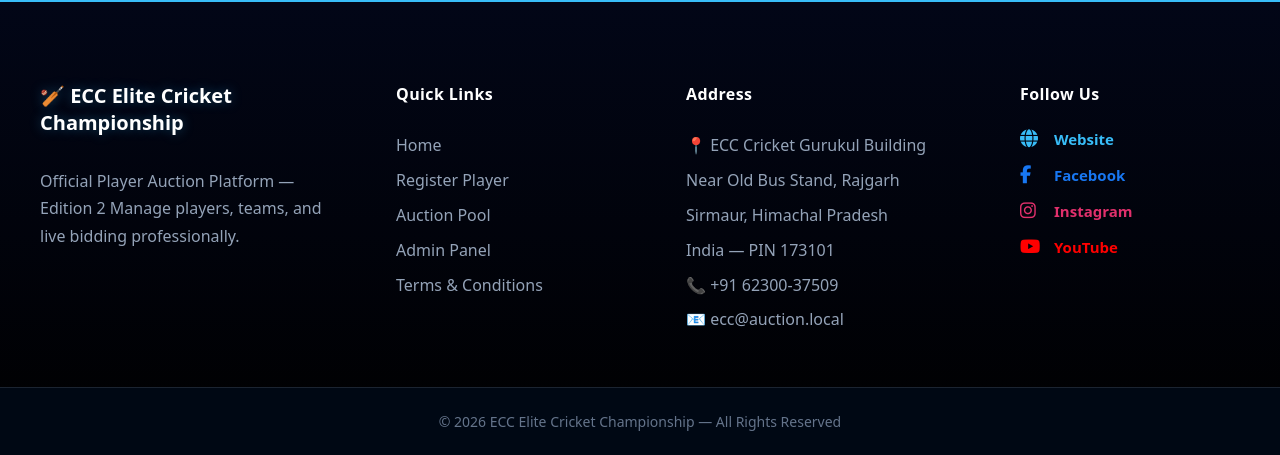
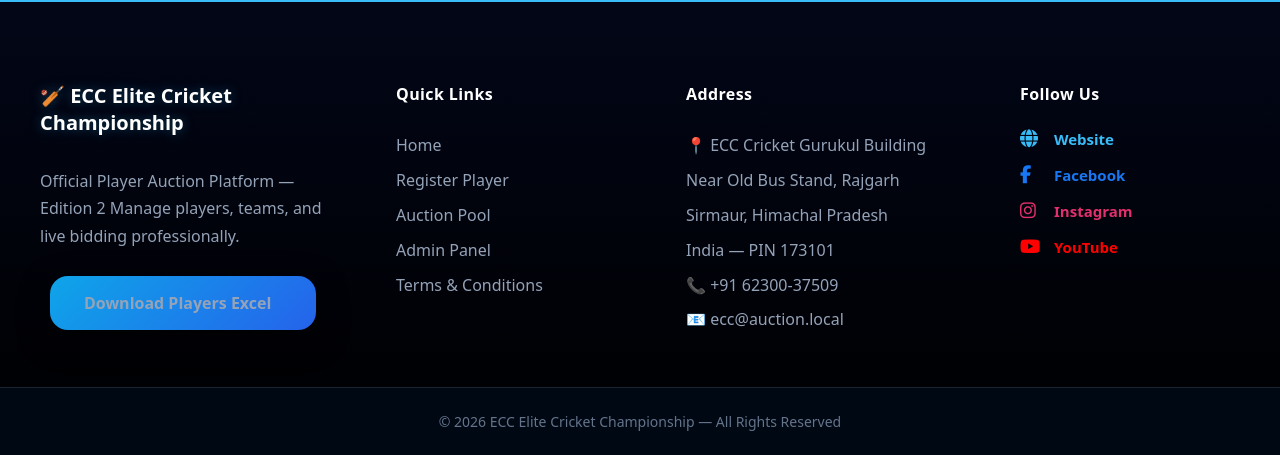
Before and after one commit to Saurav5579/elite-cricket-auction, a Django app: page / in a window 1280 px wide. Shown: the part 4408-4863 px from the top of the page. Run offline with Django 5.2, Linux system fonts and the light colour scheme; data that the repository does not hold is empty.

Commit message:
added static files

```diff
--- a/players/templates/players/base.html
+++ b/players/templates/players/base.html
@@ -885,6 +885,9 @@ opacity:0.6; /* optional */
         Official Player Auction Platform — Edition 2
         Manage players, teams, and live bidding professionally.
       </p>
+            <a href="/export-players/" class="btn btn-success">
+    Download Players Excel
+</a>
     </div>
 
     <!-- LINKS -->
```
